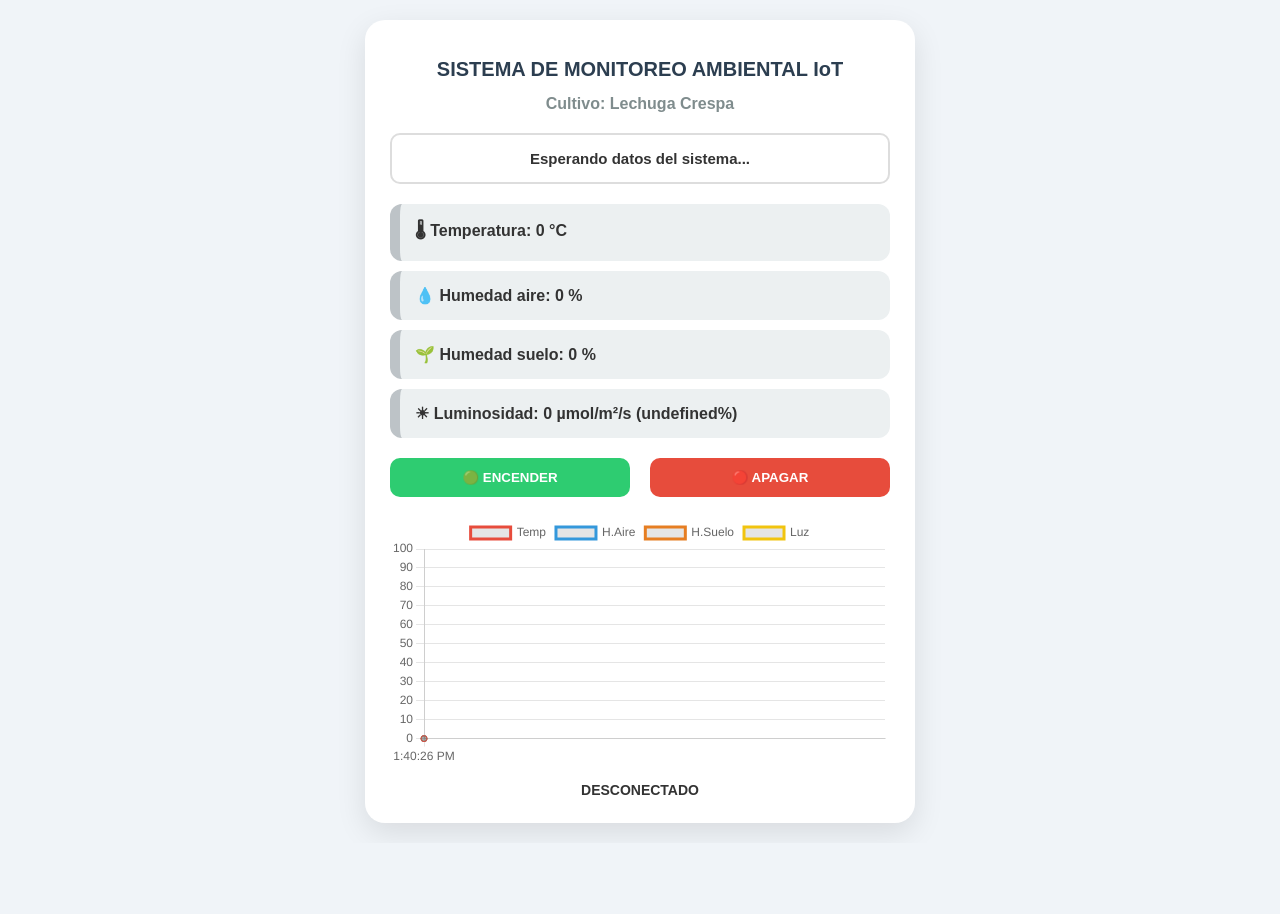
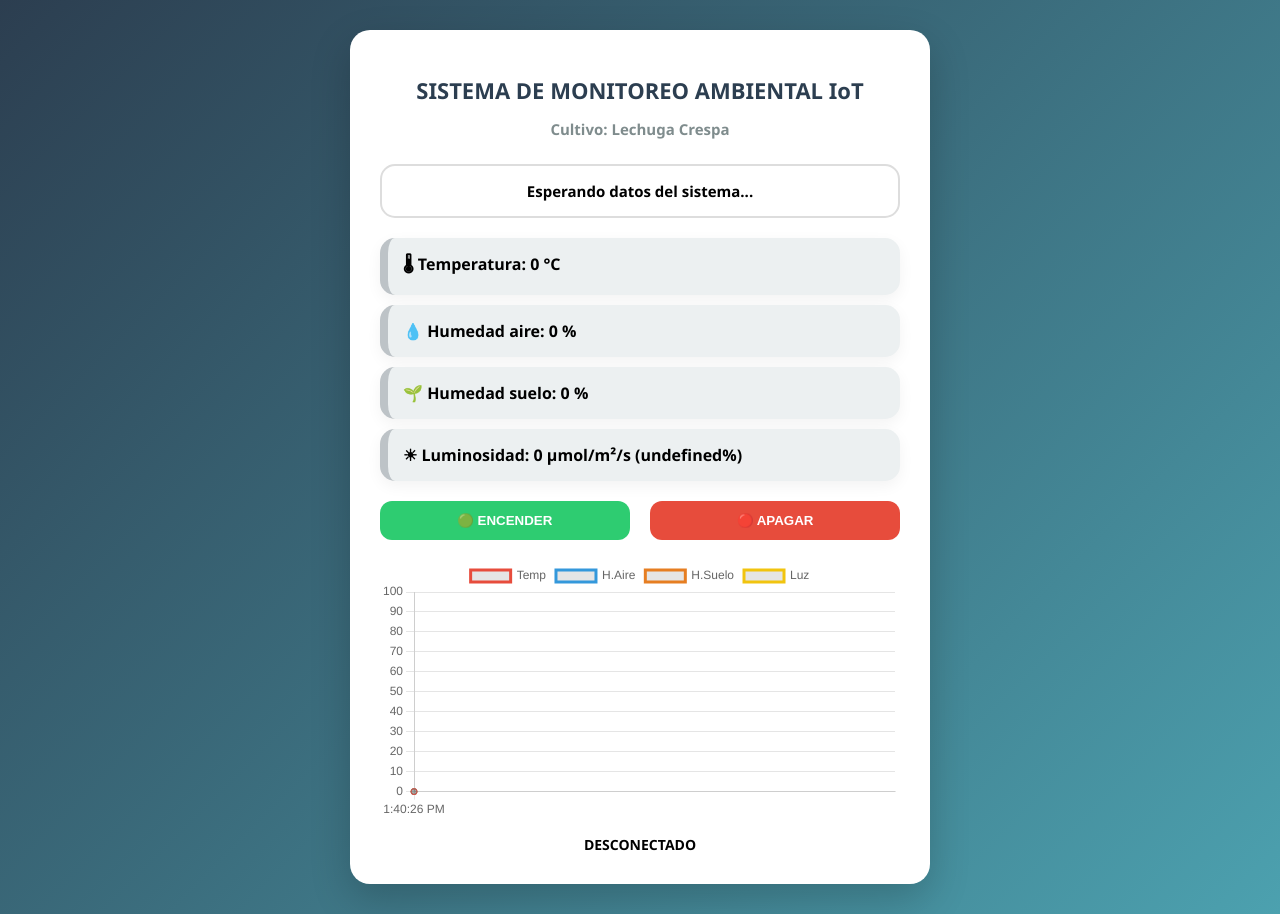
Before and after one commit to SGQ29/iot-lechuga, a Flask app: page / in a window 1280 px wide. Before the commit the page ends 833 px from the top, so only its background shows below. Run offline with Flask 3, Linux system fonts and the light colour scheme.

Commit message:
Update style.css

```diff
--- a/static/css/style.css
+++ b/static/css/style.css
@@ -1,23 +1,117 @@
-body { font-family: 'Arial', sans-serif; background: #f0f4f8; color: #333; }
-.container { max-width: 500px; margin: 20px auto; background: white; padding: 25px; border-radius: 20px; box-shadow: 0 10px 30px rgba(0,0,0,0.1); }
-h1 { font-size: 20px; text-align: center; color: #2c3e50; }
-h2 { font-size: 16px; text-align: center; color: #7f8c8d; margin-bottom: 20px; }
+body {
+    font-family: 'Segoe UI', sans-serif;
+    background: linear-gradient(135deg, #2c3e50, #4ca1af);
+    margin: 0;
+    padding: 0;
+}
+
+.container {
+    max-width: 520px;
+    margin: 30px auto;
+    background: white;
+    padding: 30px;
+    border-radius: 20px;
+    box-shadow: 0 15px 40px rgba(0,0,0,0.2);
+    transition: 0.3s;
+}
+
+h1 {
+    font-size: 22px;
+    text-align: center;
+    color: #2c3e50;
+}
+
+h2 {
+    font-size: 15px;
+    text-align: center;
+    color: #7f8c8d;
+    margin-bottom: 25px;
+}
 
 /* Tarjetas */
-.card { padding: 15px; margin: 10px 0; border-radius: 12px; background: #ecf0f1; font-weight: bold; border-left: 10px solid #bdc3c7; transition: 0.3s; }
-.verde { background-color: #d4efdf; color: #145a32; border-left-color: #27ae60; }
-.rojo { background-color: #f9ebea; color: #7b241c; border-left-color: #c0392b; }
+.card {
+    padding: 15px;
+    margin: 10px 0;
+    border-radius: 15px;
+    background: #ecf0f1;
+    font-weight: bold;
+    border-left: 8px solid #bdc3c7;
+    transition: 0.3s;
+    box-shadow: 0 5px 15px rgba(0,0,0,0.05);
+}
+
+.card:hover {
+    transform: scale(1.03);
+}
+
+.verde {
+    background-color: #d4efdf;
+    color: #145a32;
+    border-left-color: #27ae60;
+}
+
+.rojo {
+    background-color: #f9ebea;
+    color: #7b241c;
+    border-left-color: #c0392b;
+}
 
 /* Diagnóstico */
-.diagnostico-box { padding: 15px; text-align: center; font-weight: bold; border-radius: 10px; margin-bottom: 20px; font-size: 15px; border: 2px solid #ddd; }
-.estado-adecuado { background: #27ae60; color: white; border: none; }
-.estado-alerta { background: #c0392b; color: white; border: none; animation: parpadeo 1.5s infinite; }
+.diagnostico-box {
+    padding: 15px;
+    text-align: center;
+    font-weight: bold;
+    border-radius: 15px;
+    margin-bottom: 20px;
+    font-size: 15px;
+    border: 2px solid #ddd;
+}
 
-@keyframes parpadeo { 50% { opacity: 0.6; } }
+.estado-adecuado {
+    background: #27ae60;
+    color: white;
+    border: none;
+}
+
+.estado-alerta {
+    background: #e74c3c;
+    color: white;
+    border: none;
+    animation: parpadeo 1.2s infinite;
+}
+
+@keyframes parpadeo {
+    50% { opacity: 0.6; }
+}
 
 /* Botones */
-.botones { display: flex; justify-content: space-between; margin: 20px 0; }
-button { width: 48%; padding: 12px; border: none; border-radius: 10px; cursor: pointer; font-weight: bold; color: white; }
+.botones {
+    display: flex;
+    justify-content: space-between;
+    margin: 20px 0;
+}
+
+button {
+    width: 48%;
+    padding: 12px;
+    border: none;
+    border-radius: 12px;
+    cursor: pointer;
+    font-weight: bold;
+    color: white;
+    transition: 0.3s;
+}
+
+button:hover {
+    transform: scale(1.05);
+}
+
 .on { background: #2ecc71; }
 .off { background: #e74c3c; }
-.estado { margin-top: 15px; text-align: center; font-weight: bold; font-size: 14px; }
+
+.estado {
+    margin-top: 15px;
+    text-align: center;
+    font-weight: bold;
+    font-size: 14px;
+}
```
